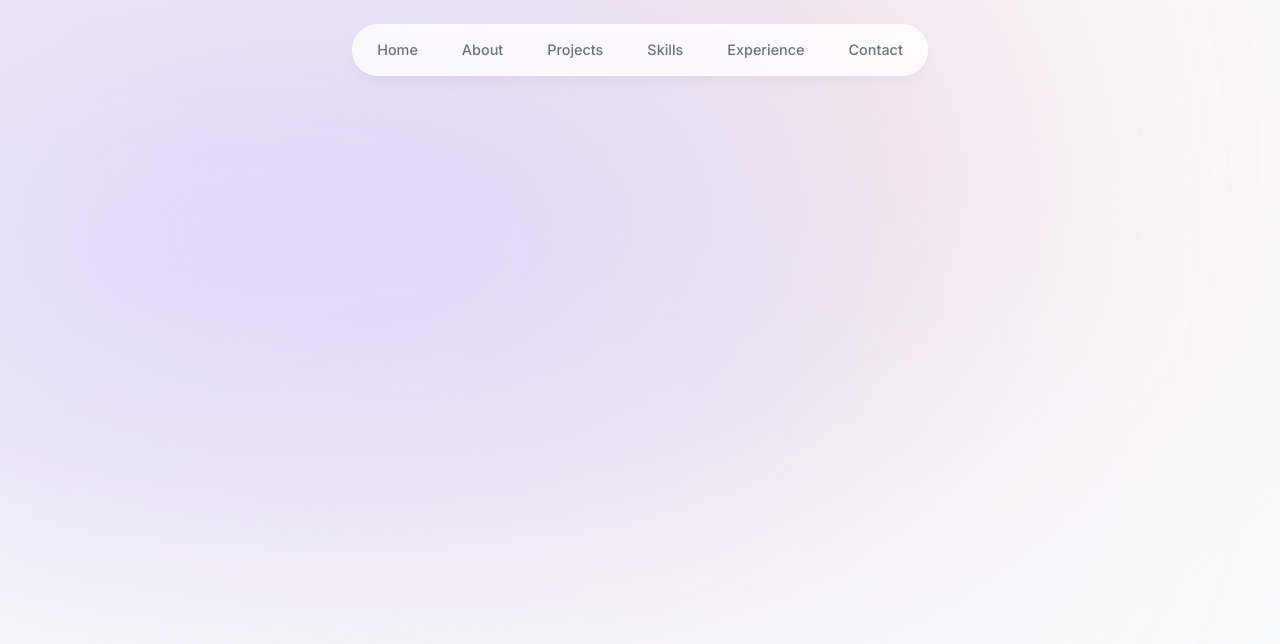
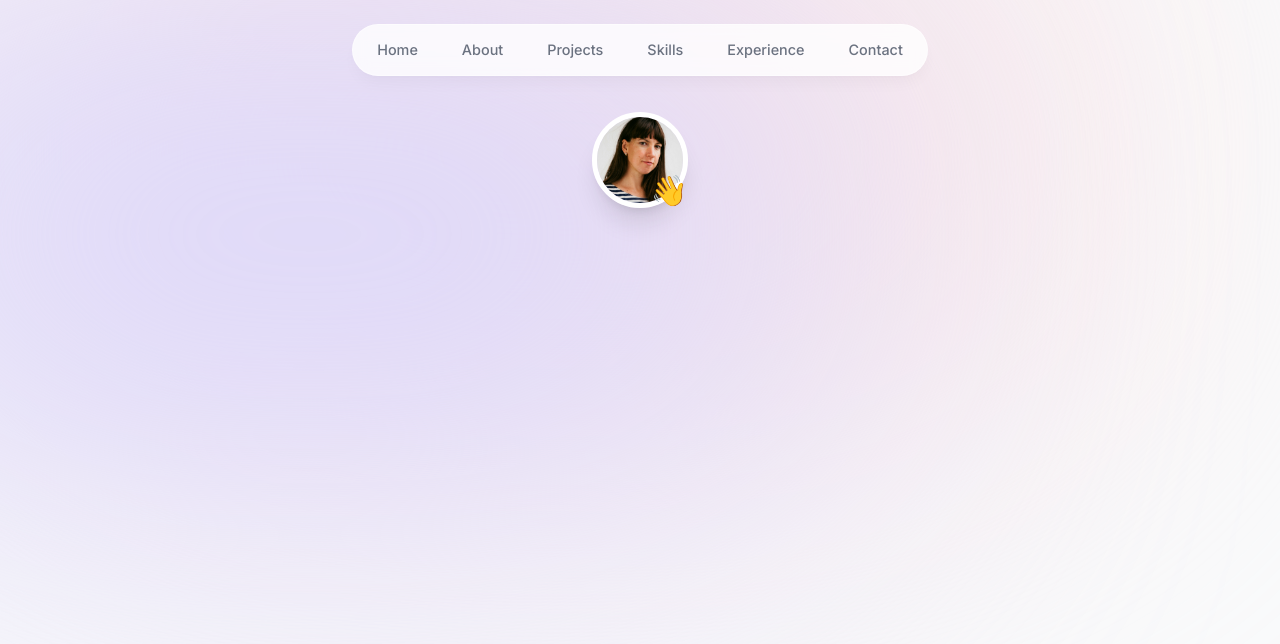
Before and after one commit to OlgaPrikhodko/portfolio-website, a Next.js app: page / in a window 1280 px wide. Shown: the top 644 px of the page. Built offline with nearby package versions, Linux system fonts and the light colour scheme.

Commit message:
:star: Intro: add Image

```diff
--- a/app/layout.tsx
+++ b/app/layout.tsx
@@ -18,10 +18,13 @@
 }>) {
   return (
     <html lang="en">
-      <body className={`${inter.className} bg-gray-50 text-gray-950 relative`}>
+      <body
+        className={`${inter.className} bg-gray-50 text-gray-950 relative pt-28 xs:pt-36`}
+      >
         <div className="bg-[#fbe2e3] -z-10 absolute top-[-6rem] right-[11rem] h-[31.25rem] w-[31.25rem] rounded-full blur-[10rem] sm:w-[68.75rem]"></div>
         <div className="bg-[#dbd7fb] -z-10 absolute top-[-1rem] right-[-35rem] h-[31.25rem] w-[50rem] rounded-full blur-[10rem] sm:w-[68.75rem] md:left-[-33rem] lg:left-[-28rem] xl:left-[-15rem] 2xl:left-[-5rem]"></div>
         <Header />
+
         {children}
       </body>
     </html>
--- a/app/page.tsx
+++ b/app/page.tsx
@@ -1,3 +1,9 @@
+import Intro from "@/components/intro";
+
 export default function Home() {
-  return <main className=""></main>;
+  return (
+    <main className="">
+      <Intro />
+    </main>
+  );
 }
--- /dev/null
+++ b/components/intro.tsx
@@ -0,0 +1,44 @@
+"use client";
+import MePhoto from "@/public/me.jpg";
+import Image from "next/image";
+import { motion } from "framer-motion";
+
+export default function Intro() {
+  return (
+    <section>
+      <div className="flex items-center justify-center">
+        <div className="relative">
+          <motion.div
+            initial={{ opacity: 0, scale: 0 }}
+            animate={{ opacity: 1, scale: 1 }}
+            transition={{ type: "tween", duration: 0.2 }}
+          >
+            <Image
+              src={MePhoto}
+              alt="Olha Prykhodko"
+              width="192"
+              height="192"
+              quality="95"
+              priority={true}
+              className="h-24 w-24 rounded-full object-cover border-[0.35rem] border-white shadow-xl"
+            />
+          </motion.div>
+
+          <motion.span
+            initial={{ opacity: 0, scale: 0 }}
+            animate={{ opacity: 1, scale: 1 }}
+            transition={{
+              type: "spring",
+              stiffness: 125,
+              delay: 0.1,
+              duration: 0.7,
+            }}
+            className="absolute bottom-0 right-0 text-3xl"
+          >
+            👋
+          </motion.span>
+        </div>
+      </div>
+    </section>
+  );
+}
```
Also changed, not shown: public/me.jpg (added).
